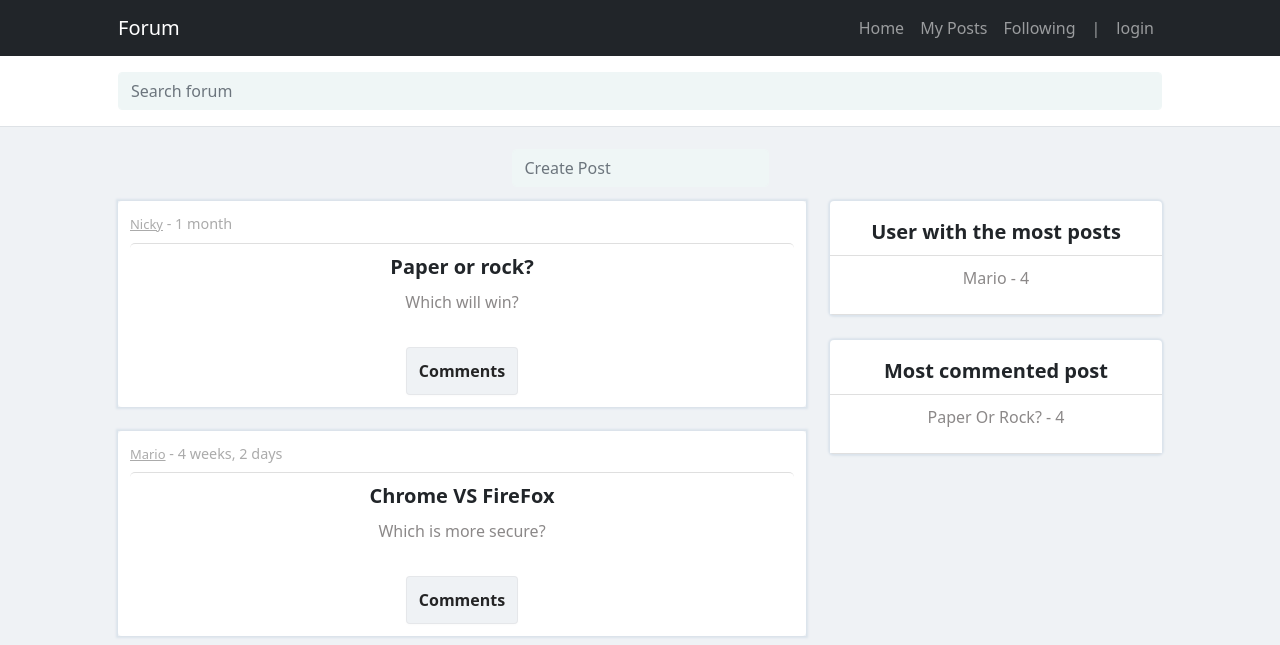
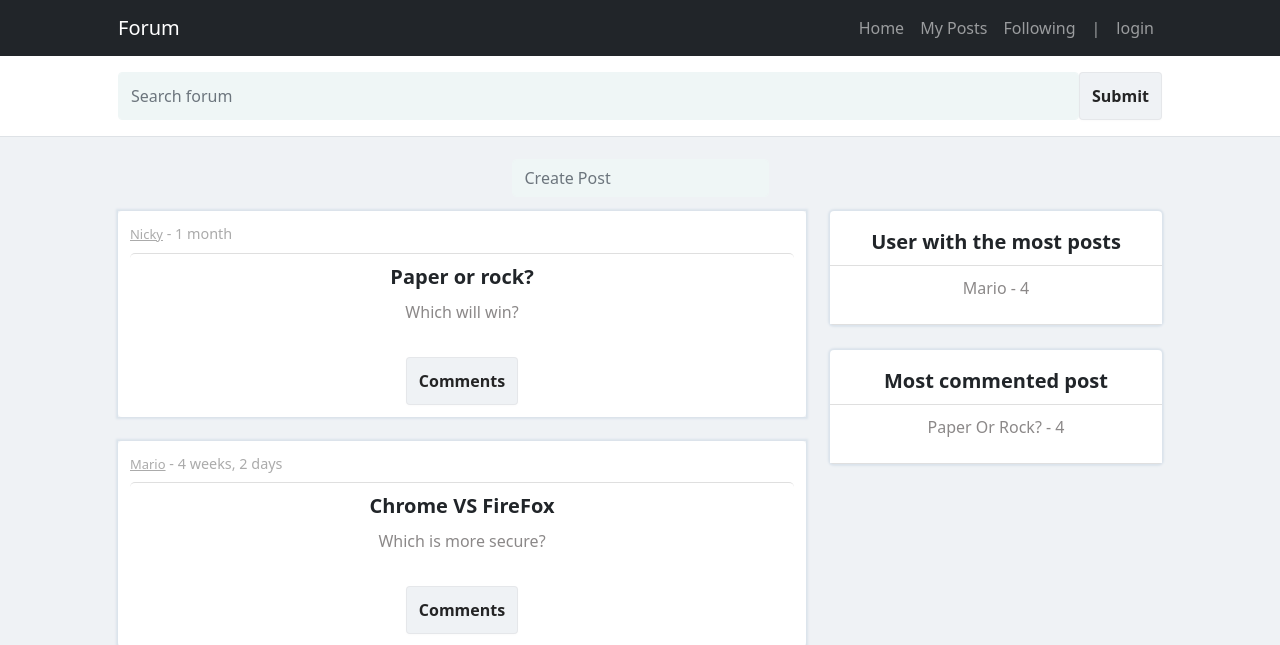
Before and after one commit to margaritisarg/forum, a Django app: page / in a window 1280 px wide. Shown: the top 645 px of the page. Run offline with Django 4.2, Linux system fonts and the light colour scheme; data comes from the database, SQL or seed files in the repository; some libraries are stand-ins or nearby versions.

Commit message:
search forum button working

```diff
--- a/base/static/css/styles_custom.css
+++ b/base/static/css/styles_custom.css
@@ -188,3 +188,8 @@
 .margin-bottom{
   margin-top: 20px;
 }
+
+.wrapper {
+  display: flex;
+  justify-content: center;
+}
--- a/base/templates/base/components/searchbar_component.html
+++ b/base/templates/base/components/searchbar_component.html
@@ -4,8 +4,10 @@
             <div class="card mb-4">
                     <div class="input-group">
                         <form action="{% url 'home' %}" method="GET" class="search-bar-custom" autocomplete="Off">
-                            <input class="form-control" type="text" placeholder="Search forum" name="q" />
-                            <input type="submit" class="hide-submit-button">
+                            <div class="wrapper">
+                                <input class="form-control" type="text" placeholder="Search forum" name="q"/>
+                                <input type="submit" class="button-6-custom">
+                            </div>
                         </div>
                     </div>
             </div>
```
